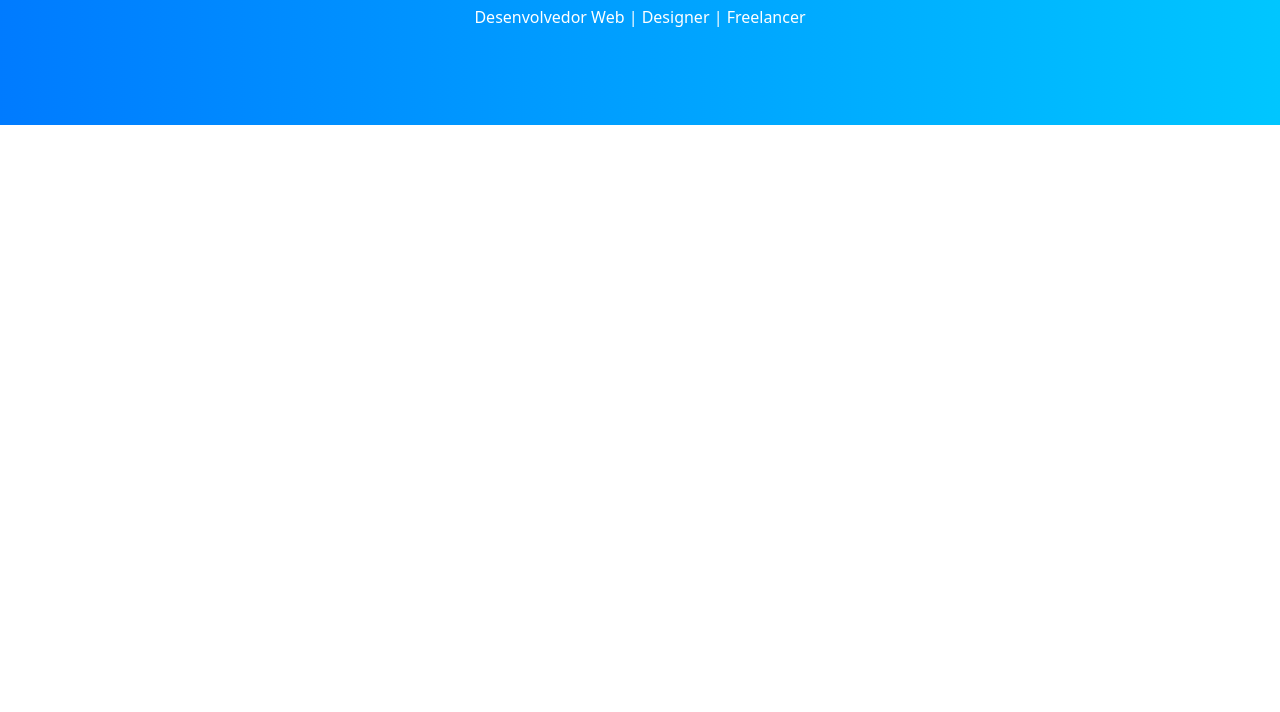
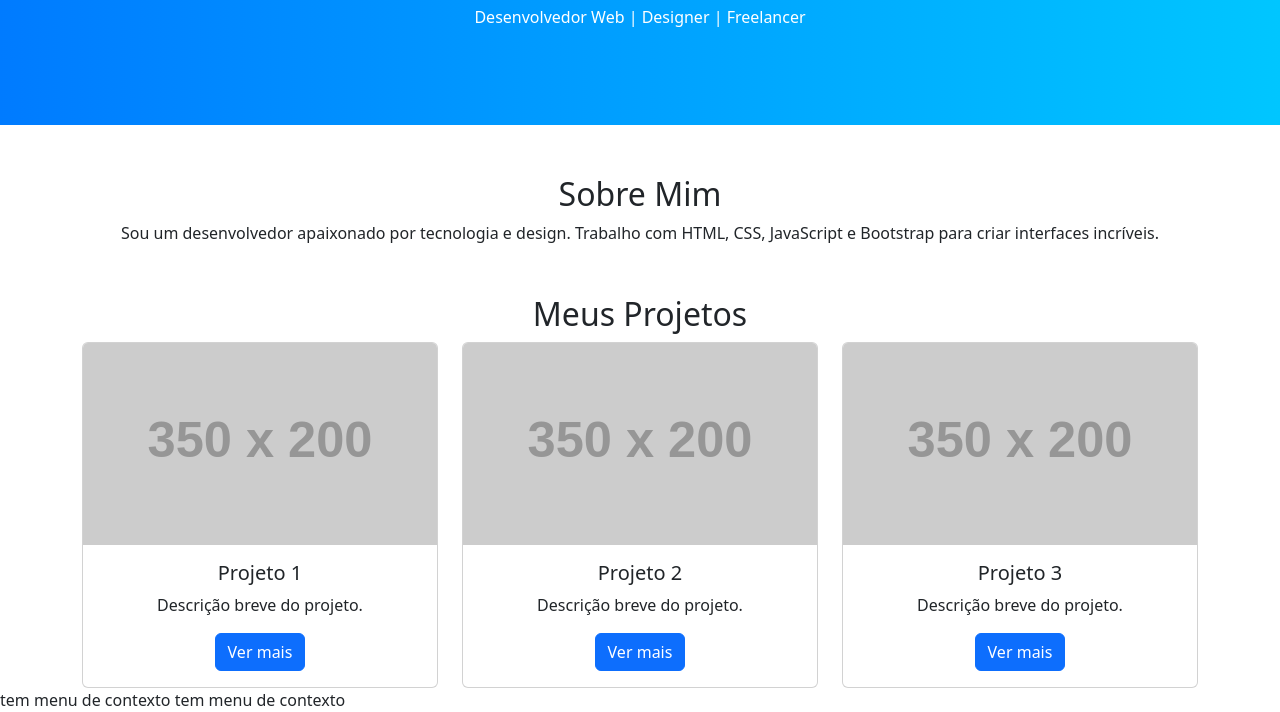
Before and after one commit to bielaraujo95/Teste, a plain HTML site: page index.html in a window 1280 px wide. Shown: the part 367-1079 px from the top of the page. Before the commit the page ends 800 px from the top, so only its background shows below. Drawn offline with nearby package versions, Linux system fonts and the light colour scheme; placeholder pictures from the web are drawn by us.

Commit message:
teste
teste

```diff
--- a/index.html
+++ b/index.html
@@ -1,5 +1,6 @@
 <!DOCTYPE html>
 <html lang="pt-BR">
+
 <head>
     <meta charset="UTF-8">
     <meta name="viewport" content="width=device-width, initial-scale=1.0">
@@ -8,6 +9,7 @@
     <link href="https://cdn.jsdelivr.net/npm/bootstrap@5.3.3/dist/css/bootstrap.min.css" rel="stylesheet">
     <script src="https://cdn.jsdelivr.net/npm/bootstrap@5.3.3/dist/js/bootstrap.bundle.min.js"></script>
 </head>
+
 <body>
     <!-- Navegação -->
     <nav class="navbar navbar-expand-lg navbar-dark bg-dark fixed-top">
@@ -32,4 +34,51 @@
             <p>Desenvolvedor Web | Designer | Freelancer</p>
         </div>
     </header>
+
+    <!-- Sobre Mim -->
+    <section id="about" class="container text-center">
+        <h2 class="section-title">Sobre Mim</h2>
+        <p>Sou um desenvolvedor apaixonado por tecnologia e design. Trabalho com HTML, CSS, JavaScript e Bootstrap para
+            criar interfaces incríveis.</p>
+    </section>
+    <!-- Projetos -->
+    <section id="projects" class="container text-center">
+        <h2 class="section-title">Meus Projetos</h2>
+        <div class="row">
+            <div class="col-md-4">
+                <div class="card">
+                    <img src="https://via.placeholder.com/350x200" class="card-img-top" alt="Projeto 1">
+                    <div class="card-body">
+                        <h5 class="card-title">Projeto 1</h5>
+                        <p class="card-text">Descrição breve do projeto.</p>
+                        <a href="#" class="btn btn-primary">Ver mais</a>
+                    </div>
+                </div>
+            </div>
+            <div class="col-md-4">
+                <div class="card">
+                    <img src="https://via.placeholder.com/350x200" class="card-img-top" alt="Projeto 2">
+                    <div class="card-body">
+                        <h5 class="card-title">Projeto 2</h5>
+                        <p class="card-text">Descrição breve do projeto.</p>
+                        <a href="#" class="btn btn-primary">Ver mais</a>
+                    </div>
+                </div>
+            </div>
+            <div class="col-md-4">
+                <div class="card">
+                    <img src="https://via.placeholder.com/350x200" class="card-img-top" alt="Projeto 3">
+                    <div class="card-body">
+                        <h5 class="card-title">Projeto 3</h5>
+                        <p class="card-text">Descrição breve do projeto.</p>
+                        <a href="#" class="btn btn-primary">Ver mais</a>
+                    </div>
+                </div>
+            </div>
+        </div>
+    </section>
+    tem menu de contexto
+
+
+    tem menu de contexto
 </body>
```
Lines whose indentation alone changed are shown as unchanged.
